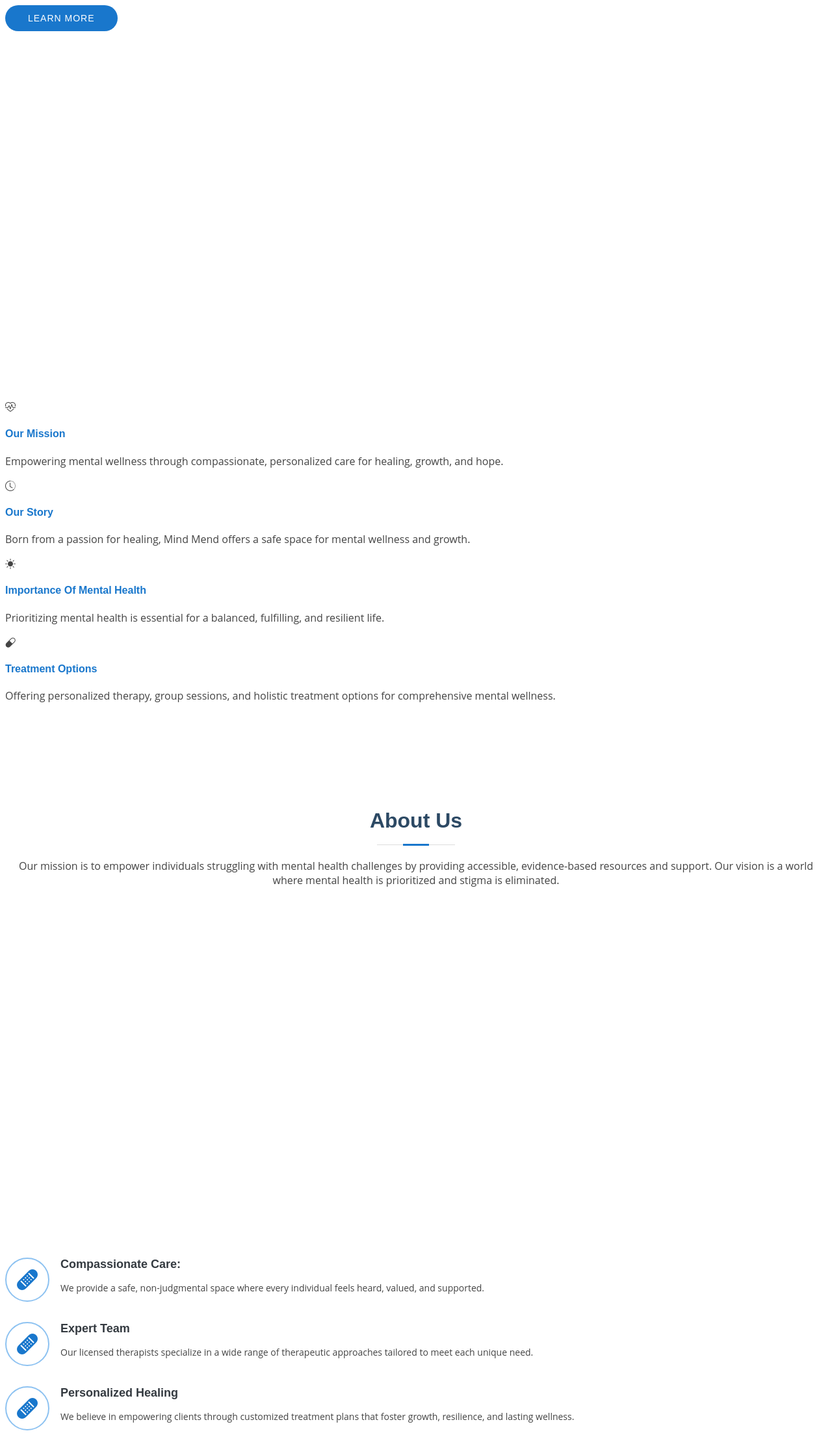
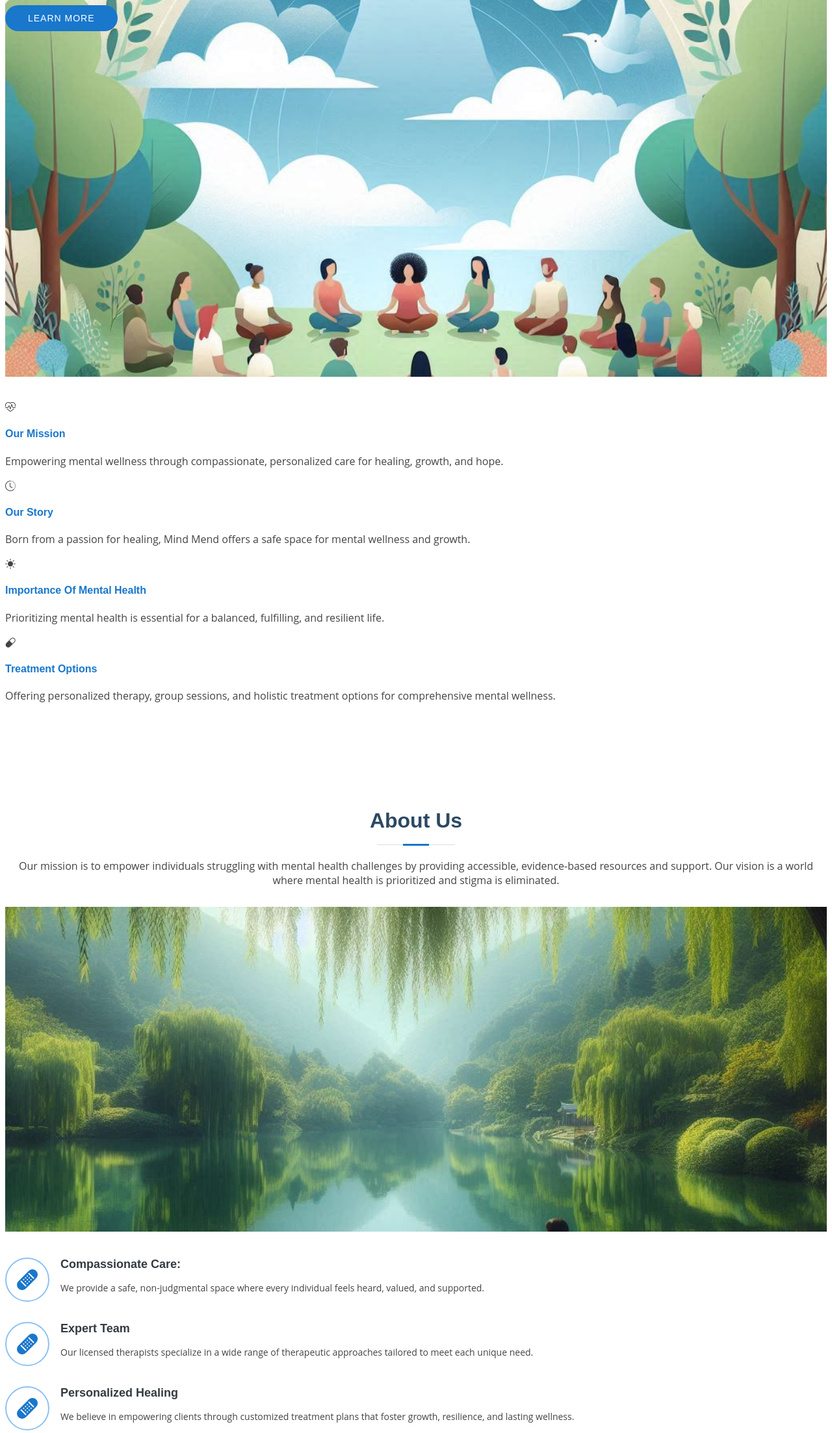
Before and after one commit to rijalprabin86/mental-health-project2, a plain HTML site: page index.html in a window 1280 px wide. Shown: the part 450-2656 px from the top of the page at 65% size. Drawn offline with nearby package versions, Linux system fonts and the light colour scheme.

Commit message:
add image to the stylesheet

```diff
--- a/assets/css/style.css
+++ b/assets/css/style.css
@@ -313,7 +313,7 @@ section {
 #home {
     width: 100%;
     height: 90vh;
-    background: url("../img/home.jpg") top center;
+    background: url("../images/webhome.png") top center;
     background-size: cover;
     margin-bottom: -200px;
 }
@@ -453,7 +453,7 @@ section {
 }
 
 .about .video-box {
-    background: url("../img/about.jpg") center center no-repeat;
+    background: url("../images/calm.png") center center no-repeat;
     background-size: cover;
     min-height: 500px;
 }
```
Also changed, not shown: assets/images/calm.png (added), assets/images/webhome.png (added).
